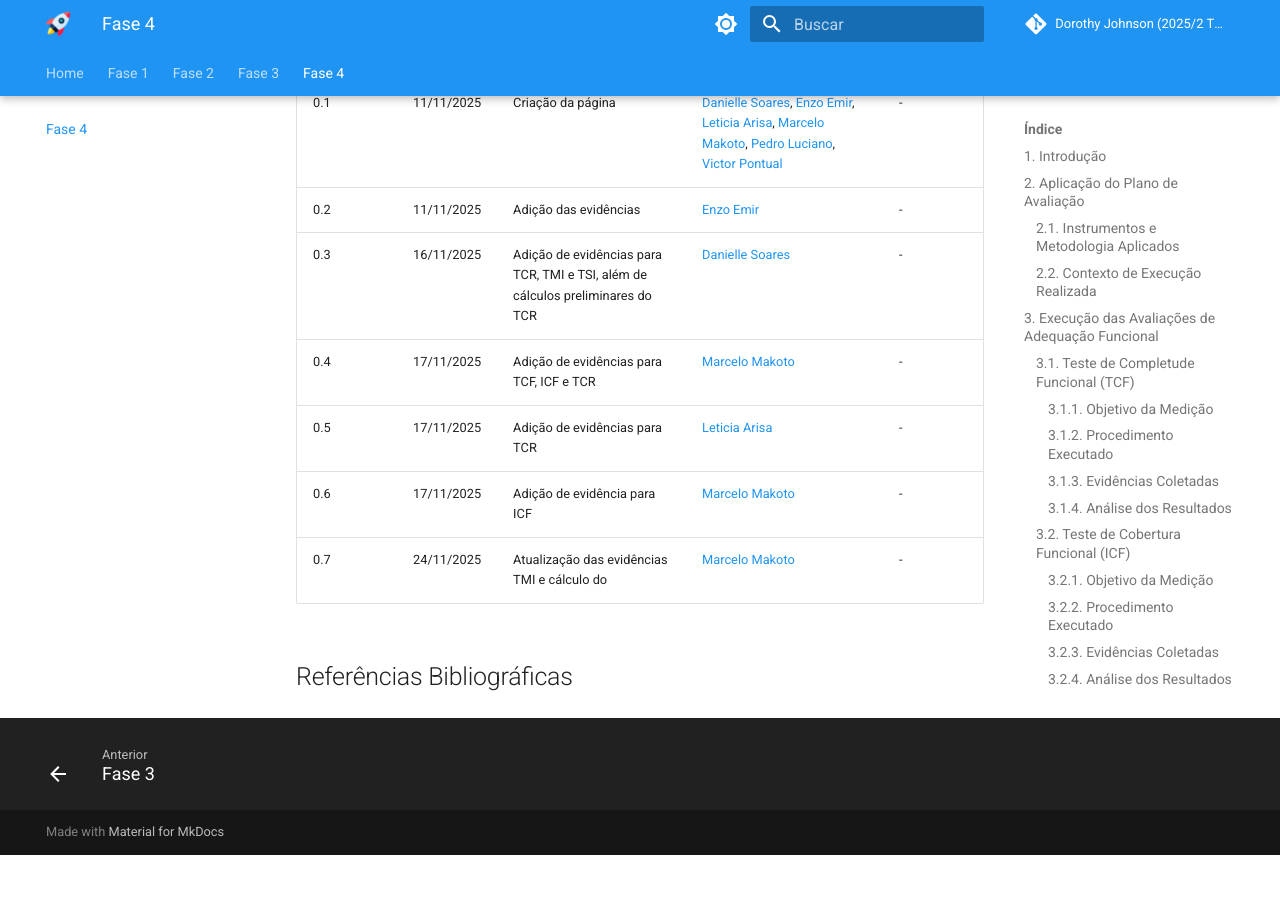
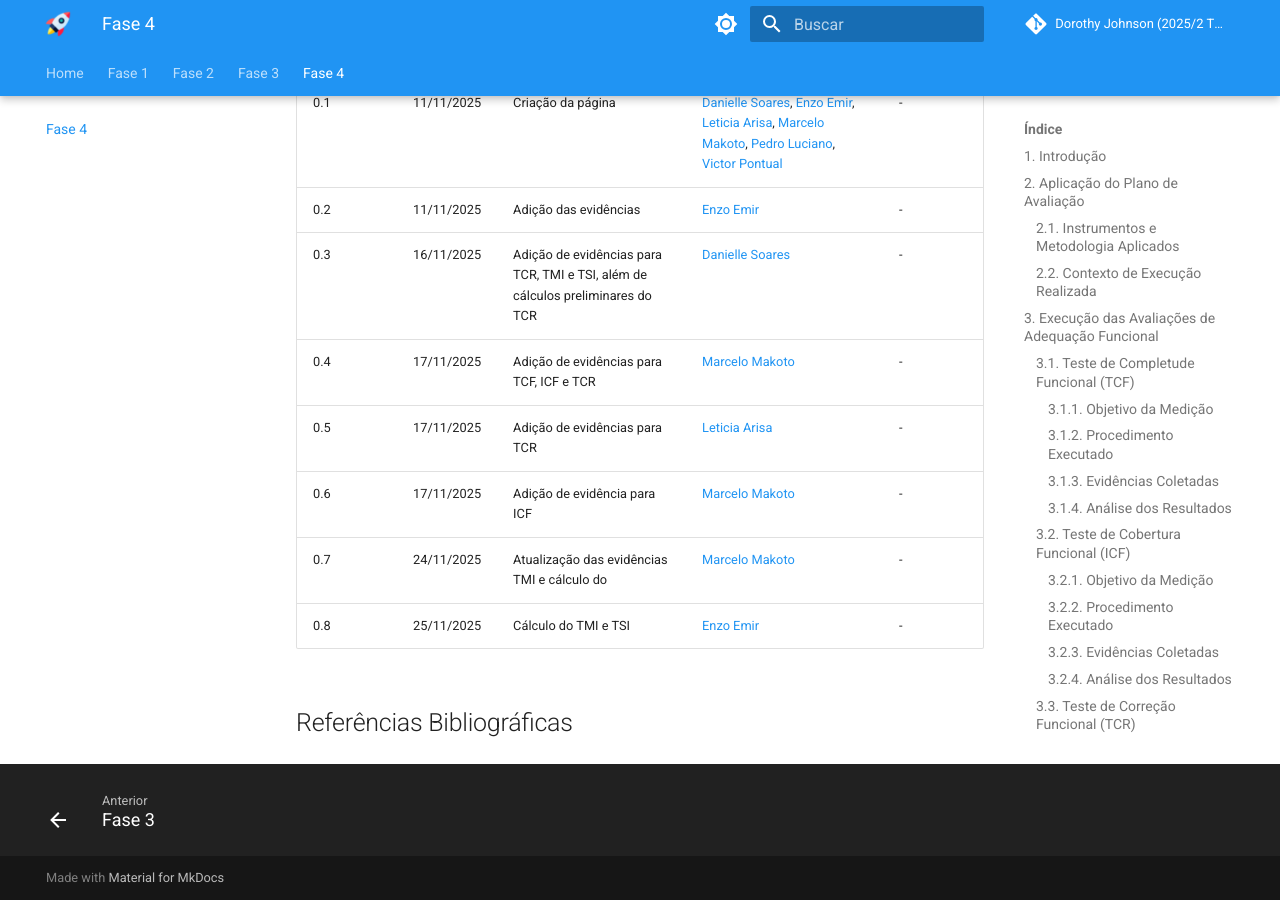
Before and after one commit to FCTE-Qualidade-de-Software-1/2025-2_T02_DOROTHY-JOHNSON, an MkDocs documentation site: the page built from docs/fase4/execucaoFase4.md, in a window 1280 px wide and 900 px high, scrolled down 31469 px. Built offline with MkDocs 1.6.1 and Material for MkDocs 9.7.7, drawn with Linux system fonts in a browser that asks for light colours; comment, search, counter and statistics services are not loaded; before the commit the page ends 32324 px from its top, so only the background shows below that.

Commit message:
Update execucaoFase4.md

```diff
--- a/docs/fase4/execucaoFase4.md
+++ b/docs/fase4/execucaoFase4.md
@@ -773,5 +773,6 @@ A IA foi empregada exclusivamente como ferramenta auxiliar, sendo todo o conteú
 | 0.5 | 17/11/2025 | Adição de evidências para TCR | [Leticia Arisa](https://github.com/Leticia-Arisa-K-Higa)| - |
 | 0.6 | 17/11/2025 | Adição de evidência para ICF | [Marcelo Makoto](https://github.com/MM4k)| - |
 | 0.7 | 24/11/2025 | Atualização das evidências TMI e cálculo do  | [Marcelo Makoto](https://github.com/MM4k)| - |
+| 0.8 | 25/11/2025 | Cálculo do  TMI e TSI  | [Enzo Emir](https://github.com/EnzoEmir)| - |
 
 ## Referências Bibliográficas
```
